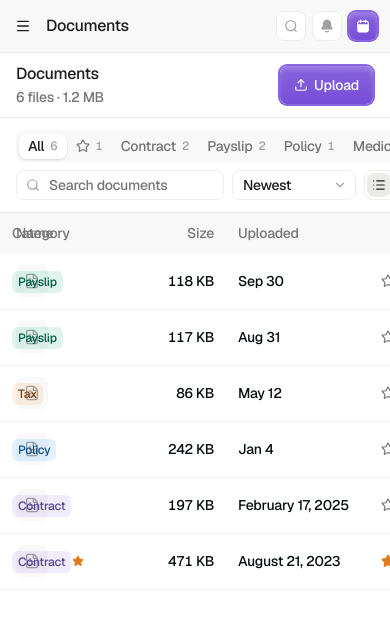
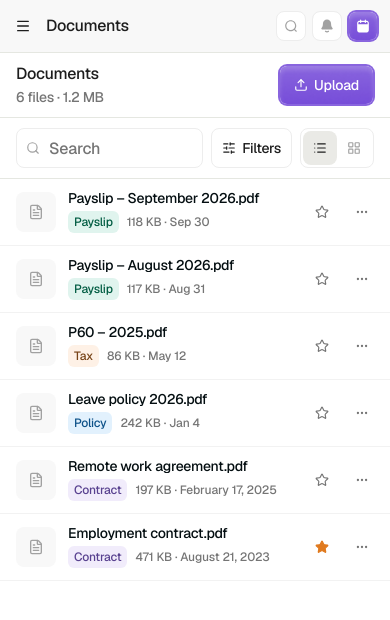
Before and after one commit to Rahul96A/calender-app-design, a Next.js app: page /documents in a window 390 px wide. Shown: the top 620 px of the page. Built offline with nearby package versions, Linux system fonts and the light colour scheme.

Commit message:
feat: make Documents responsive
Sticky search, Filters (category, starred, sort) and view toggle on
phones, a tappable list with always-visible actions, and a 2-up grid.

```diff
--- a/src/components/pages/documents/documents-page.tsx
+++ b/src/components/pages/documents/documents-page.tsx
@@ -21,6 +21,7 @@ import {
 } from "lucide-react";
 import { toast } from "sonner";
 import { Field } from "@/components/dialogs/field";
+import { FilterMenu, type FilterGroup } from "@/components/filter-menu";
 import { Button } from "@/components/ui/button";
 import {
   Dialog,
@@ -49,6 +50,7 @@ import { Tooltip, TooltipContent, TooltipTrigger } from "@/components/ui/tooltip
 import { formatLong, formatShort } from "@/lib/dates";
 import type { DocCategory, DocumentFile } from "@/lib/types";
 import { cn } from "@/lib/utils";
+import { useIsMobile } from "@/hooks/use-media-query";
 import { useToday } from "@/hooks/use-today";
 import { useAppStore } from "@/stores/app-store";
 import { EmptyState, PageHeader, PageRoot } from "@/components/pages/shared/page-chrome";
@@ -67,6 +69,13 @@ const CATEGORY_COLOR: Record<DocCategory, string | null> = {
 
 type Filter = "all" | "starred" | DocCategory;
 type Sort = "newest" | "oldest" | "name" | "size";
+
+const SORTS: { value: Sort; label: string }[] = [
+  { value: "newest", label: "Newest" },
+  { value: "oldest", label: "Oldest" },
+  { value: "name", label: "Name" },
+  { value: "size", label: "Size" },
+];
 
 function formatSize(bytes: number) {
   if (bytes < 1024) return `${bytes} B`;
@@ -145,6 +154,7 @@ export function DocumentsPage() {
   const documents = useAppStore((s) => s.documents);
   const addDocument = useAppStore((s) => s.addDocument);
 
+  const isMobile = useIsMobile();
   const [query, setQuery] = useState("");
   const [filter, setFilter] = useState<Filter>("all");
   const [sort, setSort] = useState<Sort>("newest");
@@ -212,6 +222,31 @@ export function DocumentsPage() {
 
   const hasFilters = query.trim() !== "" || filter !== "all";
 
+  // Phones fold the category tabs and the sort select into one filter sheet.
+  const filterGroups: FilterGroup[] = [
+    {
+      id: "show",
+      label: "Show",
+      type: "single",
+      options: (["all", "starred", ...CATEGORIES] as Filter[]).map((f) => ({
+        value: f,
+        label: `${f === "all" ? "All" : f === "starred" ? "Starred" : f} · ${counts[f] ?? 0}`,
+        adornment: f === "starred" ? <StarIcon className="size-3.5 text-warning" /> : undefined,
+      })),
+      value: filter,
+      onChange: (v) => setFilter(v as Filter),
+    },
+    {
+      id: "sort",
+      label: "Sort by",
+      type: "single",
+      options: SORTS,
+      value: sort,
+      onChange: (v) => setSort(v as Sort),
+    },
+  ];
+  const activeFilters = Number(filter !== "all") + Number(sort !== "newest");
+
   return (
     <PageRoot
       className="relative bg-surface"
@@ -256,8 +291,8 @@ export function DocumentsPage() {
       />
 
       {/* Toolbar */}
-      <div className="flex flex-wrap items-center gap-2 border-b border-hairline px-4 py-3">
-        <Tabs value={filter} onValueChange={(v) => setFilter(v as Filter)} className="min-w-0">
+      <div className="z-10 flex flex-wrap items-center gap-2 border-b border-hairline bg-surface px-4 py-3 max-md:sticky max-md:top-0 max-md:py-2.5">
+        <Tabs value={filter} onValueChange={(v) => setFilter(v as Filter)} className="min-w-0 max-md:hidden">
           <TabsList className="h-[30px]">
             {(["all", "starred", ...CATEGORIES] as Filter[]).map((f) => (
               <TabsTrigger key={f} value={f} className="t-14 salt gap-1.5 px-2 text-[14px] data-active:text-fg">
@@ -267,29 +302,41 @@ export function DocumentsPage() {
             ))}
           </TabsList>
         </Tabs>
-        <div className="ml-auto flex items-center gap-2">
-          <div className="relative">
+        <div className="ml-auto flex items-center gap-2 max-md:ml-0 max-md:w-full">
+          <div className="relative max-md:min-w-0 max-md:flex-1">
             <SearchIcon className="pointer-events-none absolute top-1/2 left-2.5 size-3.5 -translate-y-1/2 text-icon" />
             <Input
               type="search"
               value={query}
               onChange={(e) => setQuery(e.target.value)}
-              placeholder="Search documents"
+              placeholder={isMobile ? "Search" : "Search documents"}
               aria-label="Search documents"
-              className="h-[30px] w-52 pl-8"
+              className="h-[30px] w-52 pl-8 max-md:h-10 max-md:w-full max-md:text-[16px]"
             />
           </div>
           <Select value={sort} onValueChange={(v) => setSort(v as Sort)}>
-            <SelectTrigger className="h-[30px]! w-[124px]" aria-label="Sort by">
+            <SelectTrigger className="h-[30px]! w-[124px] max-md:hidden" aria-label="Sort by">
               <SelectValue />
             </SelectTrigger>
             <SelectContent>
-              <SelectItem value="newest">Newest</SelectItem>
-              <SelectItem value="oldest">Oldest</SelectItem>
-              <SelectItem value="name">Name</SelectItem>
-              <SelectItem value="size">Size</SelectItem>
+              {SORTS.map((o) => (
+                <SelectItem key={o.value} value={o.value}>
+                  {o.label}
+                </SelectItem>
+              ))}
             </SelectContent>
           </Select>
+          <div className="md:hidden">
+            <FilterMenu
+              groups={filterGroups}
+              activeCount={activeFilters}
+              onReset={() => {
+                setFilter("all");
+                setSort("newest");
+              }}
+              className="h-10"
+            />
+          </div>
           <div className="flex items-center rounded-lg border border-control p-0.5" role="group" aria-label="Layout">
             {(
               [
@@ -305,7 +352,7 @@ export function DocumentsPage() {
                     aria-pressed={view === v}
                     onClick={() => setView(v)}
                     className={cn(
-                      "flex size-6 items-center justify-center rounded-md outline-none transition-colors duration-150 focus-visible:ring-2 focus-visible:ring-brand/40",
+                      "flex size-6 items-center justify-center rounded-md outline-none transition-colors duration-150 focus-visible:ring-2 focus-visible:ring-brand/40 max-md:size-[34px]",
                       view === v ? "bg-selected text-fg" : "text-icon hover-fine:text-fg",
                     )}
                   >
@@ -355,7 +402,10 @@ export function DocumentsPage() {
           }
         />
       ) : view === "list" ? (
-        <DocumentTable docs={visible} today={today} onRename={setRenaming} />
+        <>
+          <DocumentTable docs={visible} today={today} onRename={setRenaming} />
+          <DocumentList docs={visible} today={today} onRename={setRenaming} />
+        </>
       ) : (
         <DocumentGrid docs={visible} today={today} onRename={setRenaming} />
       )}
@@ -381,7 +431,7 @@ function uploadedLabel(iso: string, today: string) {
   return day.slice(0, 4) === today.slice(0, 4) ? formatShort(day) : formatLong(day);
 }
 
-function StarButton({ doc }: { doc: DocumentFile }) {
+function StarButton({ doc, className }: { doc: DocumentFile; className?: string }) {
   const updateDocument = useAppStore((s) => s.updateDocument);
   return (
     <Button
@@ -393,32 +443,49 @@ function StarButton({ doc }: { doc: DocumentFile }) {
         e.stopPropagation();
         updateDocument(doc.id, { starred: !doc.starred });
       }}
-      className={cn(doc.starred && "text-warning hover-fine:text-warning")}
+      className={cn(doc.starred && "text-warning hover-fine:text-warning", className)}
     >
       <StarIcon className={cn(doc.starred && "fill-current")} />
     </Button>
   );
 }
 
-function RowMenu({ doc, onRename }: { doc: DocumentFile; onRename: (d: DocumentFile) => void }) {
+/** Menu rows grow to 40px on phones. */
+const MENU_ITEM = "max-md:min-h-10";
+
+function RowMenu({
+  doc,
+  onRename,
+  className,
+}: {
+  doc: DocumentFile;
+  onRename: (d: DocumentFile) => void;
+  className?: string;
+}) {
   const updateDocument = useAppStore((s) => s.updateDocument);
   const deleteDocument = useAppStore((s) => s.deleteDocument);
   return (
     <DropdownMenu>
       <DropdownMenuTrigger asChild>
-        <Button variant="ghost" size="icon-sm" aria-label={`More actions for ${doc.name}`} onClick={(e) => e.stopPropagation()}>
+        <Button
+          variant="ghost"
+          size="icon-sm"
+          aria-label={`More actions for ${doc.name}`}
+          onClick={(e) => e.stopPropagation()}
+          className={className}
+        >
           <MoreHorizontalIcon />
         </Button>
       </DropdownMenuTrigger>
       <DropdownMenuContent align="end" className="w-48" onClick={(e) => e.stopPropagation()}>
-        <DropdownMenuItem onSelect={() => downloadDoc(doc)}>
+        <DropdownMenuItem className={MENU_ITEM} onSelect={() => downloadDoc(doc)}>
           <DownloadIcon /> Download
         </DropdownMenuItem>
-        <DropdownMenuItem onSelect={() => onRename(doc)}>
+        <DropdownMenuItem className={MENU_ITEM} onSelect={() => onRename(doc)}>
           <PencilIcon /> Rename
         </DropdownMenuItem>
         <DropdownMenuSub>
-          <DropdownMenuSubTrigger className="t-14 salt gap-1.5 [&_svg]:text-icon">
+          <DropdownMenuSubTrigger className={cn("t-14 salt gap-1.5 [&_svg]:text-icon", MENU_ITEM)}>
             <FolderInputIcon className="size-3.5" /> Move to
           </DropdownMenuSubTrigger>
           <DropdownMenuSubContent className="w-40">
@@ -430,7 +497,7 @@ function RowMenu({ doc, onRename }: { doc: DocumentFile; onRename: (d: DocumentF
               }}
             >
               {CATEGORIES.map((c) => (
-                <DropdownMenuRadioItem key={c} value={c} className="t-14">
+                <DropdownMenuRadioItem key={c} value={c} className={cn("t-14", MENU_ITEM)}>
                   {c}
                 </DropdownMenuRadioItem>
               ))}
@@ -438,7 +505,7 @@ function RowMenu({ doc, onRename }: { doc: DocumentFile; onRename: (d: DocumentF
           </DropdownMenuSubContent>
         </DropdownMenuSub>
         <DropdownMenuSeparator />
-        <DropdownMenuItem variant="destructive" onSelect={() => deleteDocument(doc.id)}>
+        <DropdownMenuItem variant="destructive" className={MENU_ITEM} onSelect={() => deleteDocument(doc.id)}>
           <Trash2Icon /> Delete
         </DropdownMenuItem>
       </DropdownMenuContent>
@@ -450,7 +517,7 @@ type ViewProps = { docs: DocumentFile[]; today: string; onRename: (d: DocumentFi
 
 function DocumentTable({ docs, today, onRename }: ViewProps) {
   return (
-    <table className="w-full table-fixed border-collapse">
+    <table className="w-full table-fixed border-collapse max-md:hidden">
       <thead>
         <tr className="h-10 bg-app">
           <th className="t-14 pl-4 text-left font-medium text-fg-2">Name</th>
@@ -506,9 +573,41 @@ function DocumentTable({ docs, today, onRename }: ViewProps) {
   );
 }
 
+/** Phones: the table becomes a list — tap a row to open the file, star and menu stay visible. */
+function DocumentList({ docs, today, onRename }: ViewProps) {
+  return (
+    <ul className="divide-y divide-subtle border-b border-subtle md:hidden">
+      {docs.map((d) => (
+        <li key={d.id} className="flex items-center pr-2">
+          <button
+            type="button"
+            onClick={() => downloadDoc(d)}
+            className="flex min-w-0 flex-1 items-center gap-3 py-3 pl-4 text-left outline-none transition-colors duration-150 focus-visible:bg-hover active:bg-hover"
+          >
+            <span className="flex size-10 shrink-0 items-center justify-center rounded-lg bg-app text-icon">
+              <DocGlyph name={d.name} className="size-4" />
+            </span>
+            <span className="flex min-w-0 flex-1 flex-col gap-1.5">
+              <span className="t-14 truncate text-table">{d.name}</span>
+              <span className="flex min-w-0 items-center gap-2">
+                <CategoryBadge category={d.category} />
+                <span className="t-12 truncate text-fg-2">
+                  {formatSize(d.size)} · {uploadedLabel(d.uploadedAt, today)}
+                </span>
+              </span>
+            </span>
+          </button>
+          <StarButton doc={d} className="size-10" />
+          <RowMenu doc={d} onRename={onRename} className="size-10" />
+        </li>
+      ))}
+    </ul>
+  );
+}
+
 function DocumentGrid({ docs, today, onRename }: ViewProps) {
   return (
-    <ul className="grid grid-cols-[repeat(auto-fill,minmax(200px,1fr))] gap-3 p-4">
+    <ul className="grid grid-cols-2 gap-3 p-4 sm:grid-cols-[repeat(auto-fill,minmax(200px,1fr))]">
       {docs.map((d) => (
         <li
           key={d.id}
@@ -533,8 +632,8 @@ function DocumentGrid({ docs, today, onRename }: ViewProps) {
               <CategoryBadge category={d.category} />
             </div>
             <div className="-mt-1 flex flex-col">
-              <StarButton doc={d} />
-              <RowMenu doc={d} onRename={onRename} />
+              <StarButton doc={d} className="max-md:size-8" />
+              <RowMenu doc={d} onRename={onRename} className="max-md:size-8" />
             </div>
           </div>
         </li>
@@ -589,15 +688,17 @@ function RenameForm({ doc, onDone }: { doc: DocumentFile; onDone: () => void })
             onFocus={(e) => e.currentTarget.select()}
             onChange={(e) => setValue(e.target.value)}
             aria-invalid={error ? true : undefined}
+            className="max-md:h-10 max-md:text-[16px]"
           />
           {ext ? <span className="t-14 shrink-0 text-fg-2">{ext}</span> : null}
         </div>
       </Field>
-      <DialogFooter className="-mx-5 -mb-5 bg-app px-5 py-3">
-        <Button type="button" onClick={onDone}>
+      {/* On phones the sheet pads for the home indicator; the footer absorbs that padding. */}
+      <DialogFooter className="-mx-5 -mb-5 bg-app px-5 py-3 max-sm:mb-[calc(-1*max(1.25rem,env(safe-area-inset-bottom)))] max-sm:pb-[max(0.75rem,env(safe-area-inset-bottom))]">
+        <Button type="button" onClick={onDone} className="max-sm:h-10">
           Cancel
         </Button>
-        <Button type="submit" variant="brand" disabled={!!error}>
+        <Button type="submit" variant="brand" disabled={!!error} className="max-sm:h-10">
           Rename
         </Button>
       </DialogFooter>
```
